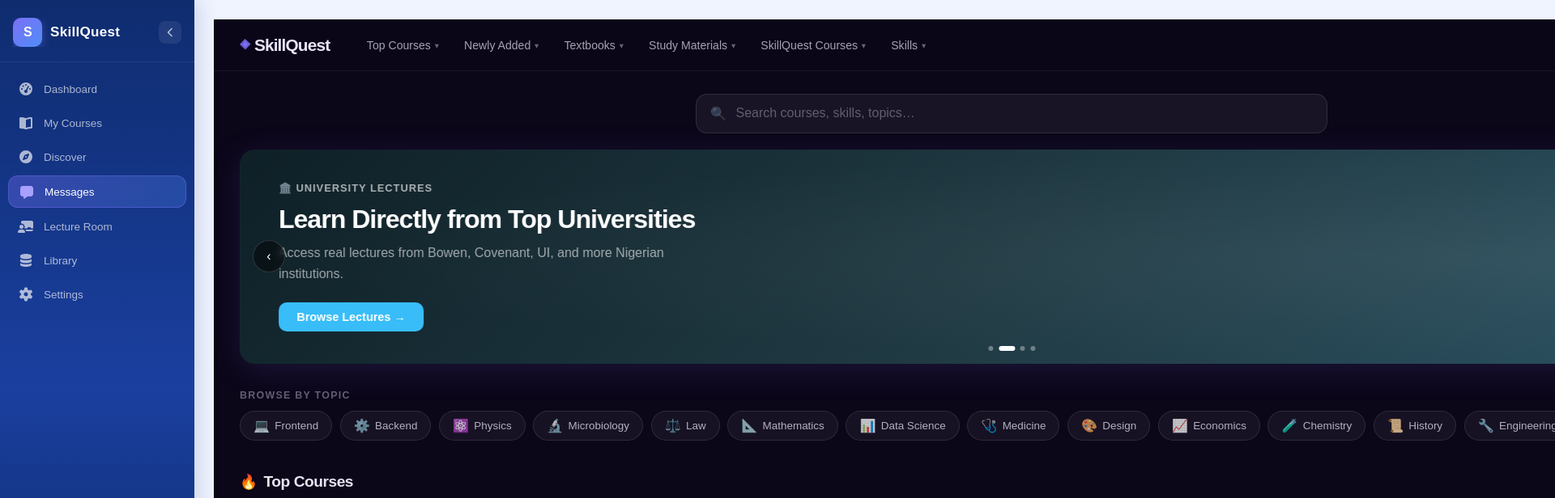
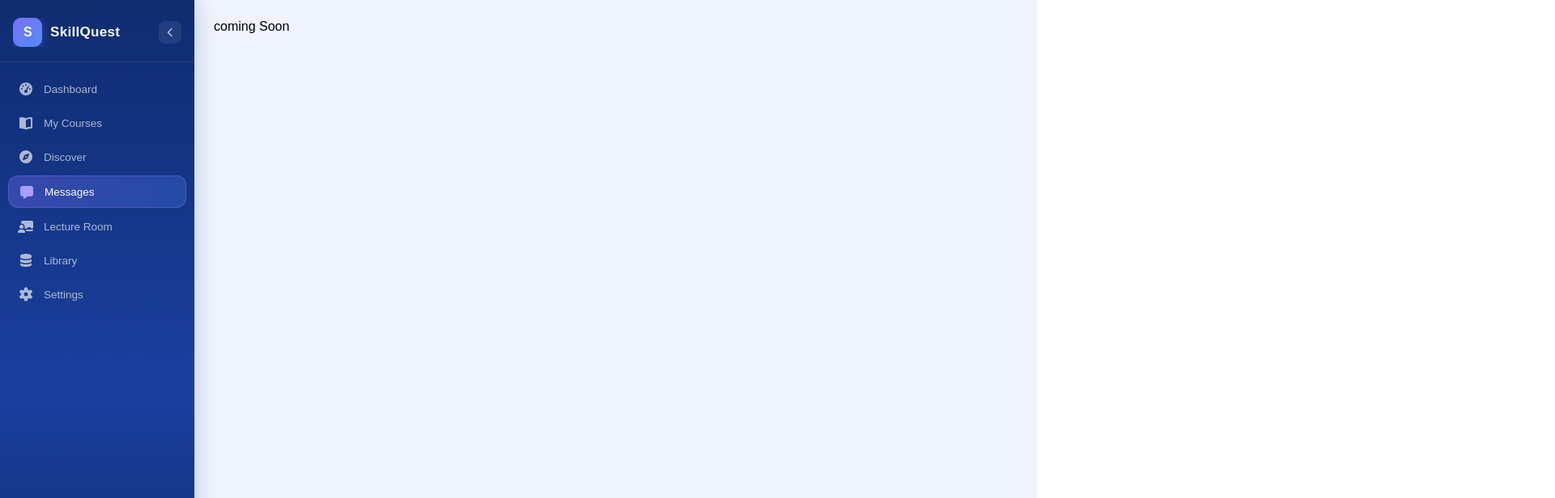
Before and after one commit to Ayokunle-oj/skillQuset1.0, a React (Vite) app: page /dashboard/messages in a window 1280 px wide. Shown: the top 616 px of the page at 81% size, 1920 px wide, since content can reach past the window. Built offline with nearby package versions, Linux system fonts and the light colour scheme; the HTML template or start-up script is replaced by a standard one.

Commit message:
fix errors

```diff
--- a/src/App.tsx
+++ b/src/App.tsx
@@ -20,6 +20,9 @@
 import UserSidebar from "./pages/Dashboard/userDashboard/sideBar/UserSidebar";
 import Dash_Home_page from "./pages/Dashboard/userDashboard/Dash_components/Dash_home/Dash_Home_page";
 import My_courses from "./pages/Dashboard/userDashboard/Dash_components/Dash_my_courses/My_courses";
+import Messages from "./pages/Dashboard/userDashboard/Dash_components/Dash_massage/messages";
+import Library from "./pages/Dashboard/userDashboard/Dash_components/Dash_Library/Library";
+
 import Home from "./pages/Home";
 import UniversityPage from "./pages/UniversityPage/UniversityPage";
 import Discover from "./pages/Discover/Discover";
@@ -61,8 +64,8 @@
           <Route path="Home" element={<Dash_Home_page />} />
           <Route path="my-courses" element={<My_courses />} />
           <Route path="discover" element={<Discover />} />
-          <Route path="messages" element={<Discover />} />
-          <Route path="library" element={<Discover />} />
+          <Route path="messages" element={<Messages />} />
+          <Route path="library" element={<Library />} />
         </Route>
         <Route path="/whats-new" element={<WhatsNew />} />
         {/* <Route path="/signup" element={<SignUp />} /> */}
--- a/src/pages/Dashboard/userDashboard/Dash_components/Dash_massage/Messages.tsx
+++ b/src/pages/Dashboard/userDashboard/Dash_components/Dash_massage/Messages.tsx
@@ -1,5 +1,5 @@
-function messages() {
+function Messages() {
   return <div>coming Soon</div>;
 }
 
-export default messages;
+export default Messages;
```
